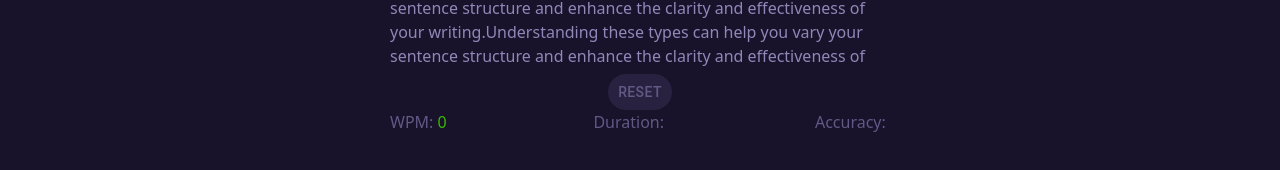
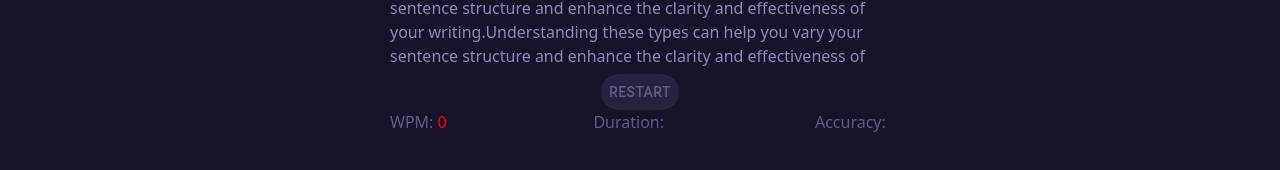
Before and after one commit to Jake-Yeo/nova-type, a React (Create React App) app: page / in a window 1280 px wide. Shown: the part 246-416 px from the top of the page. Built offline with nearby package versions, Linux system fonts and the light colour scheme.

Commit message:
Added dynamic colouring to WPM text based on current WPM

```diff
--- a/src/components/RestartButton.tsx
+++ b/src/components/RestartButton.tsx
@@ -21,7 +21,7 @@ const RestartButton = () => {
                             backgroundColor: '#393055',
                         },
                     }}>
-                    Reset
+                    Restart
                 </Button>
             </Grid>
         </>
--- a/src/components/ToTypeDisplay.tsx
+++ b/src/components/ToTypeDisplay.tsx
@@ -32,7 +32,7 @@ const ToTypeDisplay = () => {
     }
     spanElementOnlyArray.push(getColouredSpan(typingData.toType.substring(typingData.typedSoFar.length, typingData.toType.length), 'transparent', '#9287B7', 'myUniqueKey'));
 
-    setCarretPos(typingData.typedSoFar.length);
+    setCarretPos(typingData.typedSoFar.length); // Put it here because we need to set the Carret everytime the user types, getToTypeDisplay() runs everytime the user types
 
     return (
       <>{spanElementOnlyArray}</>
--- a/src/components/wpmDisplay.tsx
+++ b/src/components/wpmDisplay.tsx
@@ -3,6 +3,10 @@ import { TypingDataContext } from "./TypeFeedAreaDisplay";
 
 const WpmDisplay = () => {
     const typingData = useContext(TypingDataContext);
+
+    const colourUnit = 255/100;
+    const greenValue = colourUnit * +typingData.wpm;
+    const redValue = 255 - greenValue; // color changes to a redder colour the lower your wpm is
 
     return (
         <>
@@ -15,7 +19,7 @@ const WpmDisplay = () => {
                 >WPM:&nbsp;</span>
                 <span
                     style={{
-                        color: '#3BBA00'// the colour will change to red if the wpm is low
+                        color: `rgb(${redValue}, ${greenValue}, 0)` // use backticks so you can use variables in the style
                     }}
                 >
                     {typingData.wpm.toString()}</span>
```
